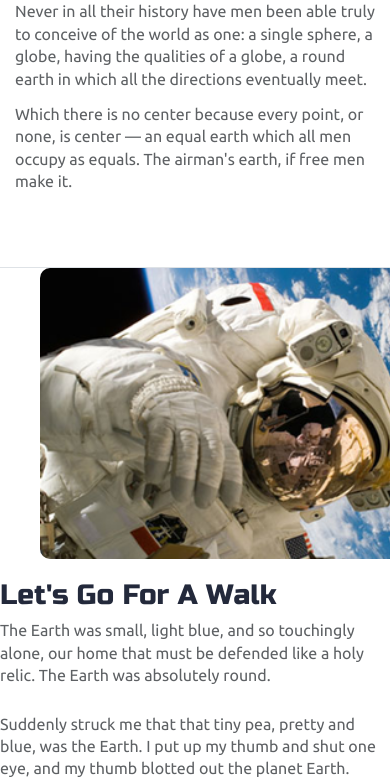
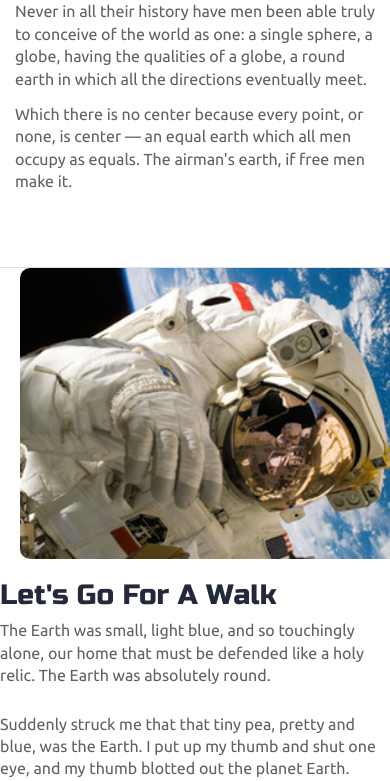
Before and after one commit to bloominstituteoftechnology/Sprint-Challenge--Advanced-CSS, a PHP site: page / in a window 390 px wide; the page is wider, and only the part inside the window is pictured. Shown: the part 817-1598 px from the top of that part. Run offline with PHP 8.4, Linux system fonts and the light colour scheme.

Commit message:
Fixed the sign up button in mobile view along with the nav bar, and corrected the images widths to eliminate the scroll bar, deleted the repeated omg block that was causing mobile issues with design look and scrollbar

```diff
--- a/css/index.css
+++ b/css/index.css
@@ -297,6 +297,7 @@ footer {
   width: 100%;
   max-width: 460px;
   margin: 0 20px;
+  border-radius: 10px;
 }
 .home .visit-planets {
   padding: 15px;
@@ -358,19 +359,3 @@ footer {
     margin: 0 20px;
   }
 }
-.home .walk .walk-img {
-  width: 290px;
-  margin-left: 4%;
-}
-@media (max-width:500px) {
-  .home .walk .walk-img {
-    width: 100%;
-    max-width: 460px;
-    margin: 0 20px;
-  }
-}
-.home .walk .walk-img img {
-  width: 100%;
-  height: auto;
-  border-radius: 10px;
-}
--- a/less/home-page.less
+++ b/less/home-page.less
@@ -101,6 +101,7 @@
       width: 100%;
       max-width: 460px;
       margin: 0 20px;
+      border-radius: 10px;
     }
 
   }
@@ -169,23 +170,5 @@
           }
         }
     }
-
-    .walk-img {
-      width: 290px;
-      margin-left: 4%;
-
-      @media @phone {
-        width: 100%;
-        max-width: 460px;
-        // margin-left: 0;
-        margin: 0 20px;
-      }
-
-      img {
-        width: 100%;
-        height: auto;
-        border-radius: 10px;
-      }
-    }
   }
 }// home
```
